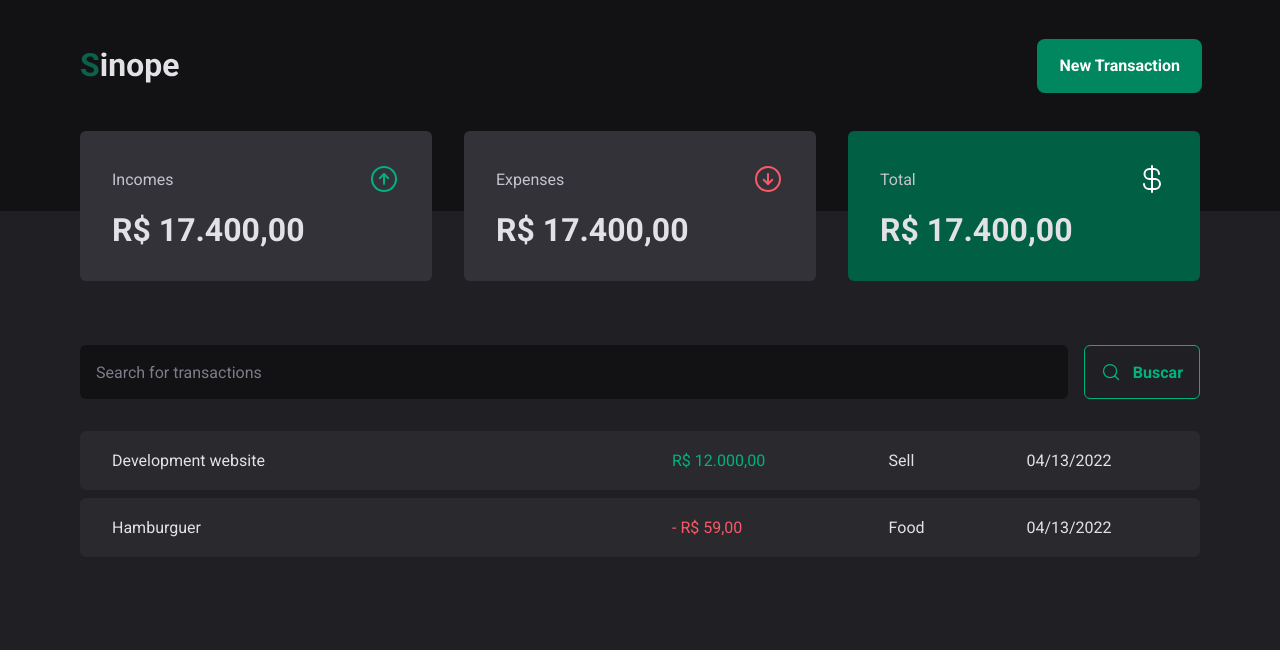
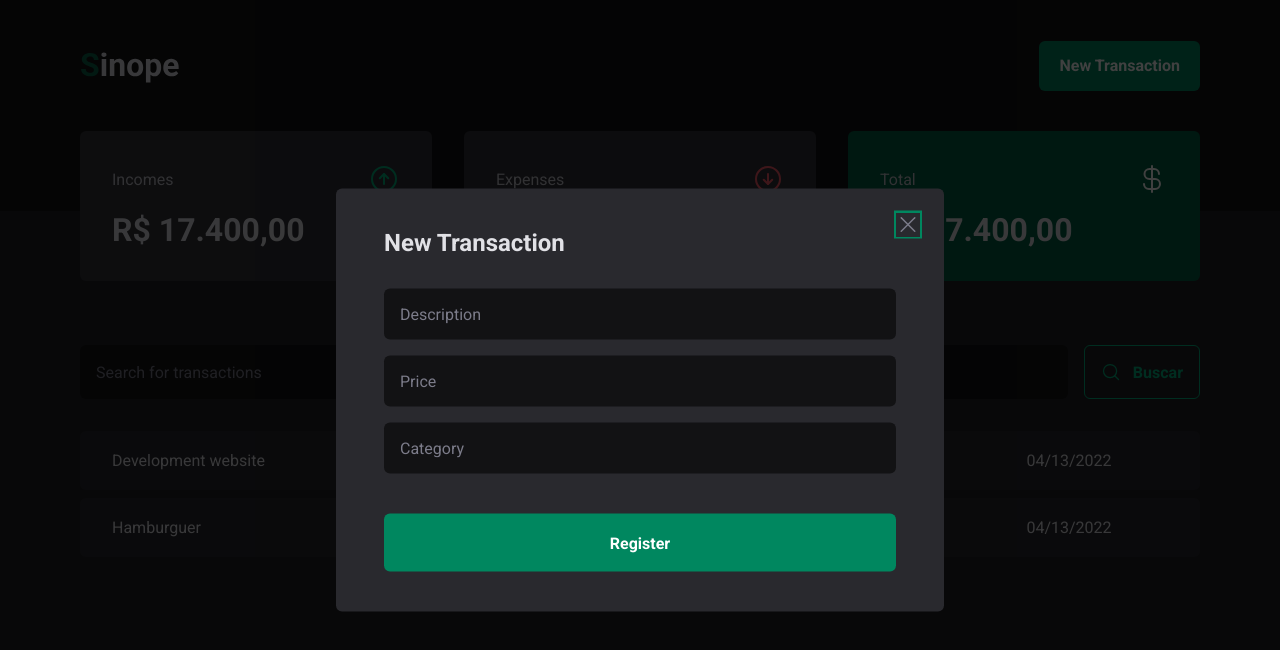
Before and after one commit to pmartinsdev/sinope, a React (Vite) app: page / in a window 1280 px wide. Both pictures are taken after a click on the button "New Transaction". Shown: the top 650 px of the page. Built offline with nearby package versions, Linux system fonts and the light colour scheme.

Commit message:
feat(new-transaction-modal): create modal with accessibility features

```diff
--- a/package.json
+++ b/package.json
@@ -9,6 +9,7 @@
     "preview": "vite preview"
   },
   "dependencies": {
+    "@radix-ui/react-dialog": "^1.0.2",
     "phosphor-react": "^1.4.1",
     "react": "^18.2.0",
     "react-dom": "^18.2.0",
--- a/src/components/header/index.tsx
+++ b/src/components/header/index.tsx
@@ -1,6 +1,8 @@
+import * as Dialog from "@radix-ui/react-dialog";
 import { HeaderContainer, HeaderContent, NewTransactionButton } from "./styles";
 
 import logoImg from "../../assets/logo.svg";
+import { NewTransactionModal } from "../new-transaction-modal";
 
 export function Header() {
   return (
@@ -8,7 +10,13 @@ export function Header() {
       <HeaderContent>
         <img src={logoImg} />
 
-        <NewTransactionButton>New Transaction</NewTransactionButton>
+        <Dialog.Root>
+          <Dialog.Trigger asChild>
+            <NewTransactionButton>New Transaction</NewTransactionButton>
+          </Dialog.Trigger>
+
+          <NewTransactionModal />
+        </Dialog.Root>
       </HeaderContent>
     </HeaderContainer>
   );
--- /dev/null
+++ b/src/components/new-transaction-modal/index.tsx
@@ -0,0 +1,27 @@
+import * as Dialog from "@radix-ui/react-dialog";
+import { X } from "phosphor-react";
+import { Overlay, Content, CloseButton } from "./styles";
+
+export function NewTransactionModal() {
+  return (
+    <Dialog.Portal>
+      <Overlay />
+
+      <Content>
+        <Dialog.Title>New Transaction</Dialog.Title>
+
+        <CloseButton>
+          <X size={24} />
+        </CloseButton>
+
+        <form>
+          <input type="text" placeholder="Description" required />
+          <input type="number" placeholder="Price" required />
+          <input type="text" placeholder="Category" required />
+
+          <button type="submit">Register</button>
+        </form>
+      </Content>
+    </Dialog.Portal>
+  );
+}
--- /dev/null
+++ b/src/components/new-transaction-modal/styles.ts
@@ -0,0 +1,70 @@
+import styled from "styled-components";
+import * as Dialog from "@radix-ui/react-dialog";
+
+export const Overlay = styled(Dialog.Overlay)`
+  position: fixed;
+  width: 100vw;
+  height: 100vh;
+  inset: 0;
+  background: rgba(0, 0, 0, 0.75);
+`;
+
+export const Content = styled(Dialog.Content)`
+  min-width: 32rem;
+  border-radius: 6px;
+  padding: 2.5rem 3rem;
+  background: ${({ theme }) => theme["gray-700"]};
+
+  position: fixed;
+  top: 50%;
+  left: 50%;
+  transform: translate(-50%, -50%);
+
+  form {
+    margin-top: 2rem;
+
+    display: flex;
+    flex-direction: column;
+    gap: 1rem;
+
+    input {
+      border-radius: 6px;
+      border: 0;
+      background: ${({ theme }) => theme["gray-900"]};
+      color: ${({ theme }) => theme["gray-300"]};
+      padding: 1rem;
+
+      &::placeholder {
+        color: ${({ theme }) => theme["gray-500"]};
+      }
+    }
+
+    button[type="submit"] {
+      height: 58px;
+      border: 0;
+      background: ${({ theme }) => theme["green-500"]};
+      color: ${({ theme }) => theme["white"]};
+      font-weight: bold;
+      padding: 0 1.25rem;
+      border-radius: 6px;
+      margin-top: 1.5rem;
+
+      &:hover {
+        background: ${({ theme }) => theme["green-700"]};
+        transition: background 0.2s;
+      }
+    }
+  }
+`;
+
+export const CloseButton = styled(Dialog.Close)`
+  position: absolute;
+  background: transparent;
+  border: 0;
+  top: 1.5rem;
+  right: 1.5rem;
+
+  line-height: 0;
+  cursor: pointer;
+  color: ${({ theme }) => theme["gray-500"]};
+`;
```
Also changed, not shown: 1 other file (tests, documents, lock files or other folders).
